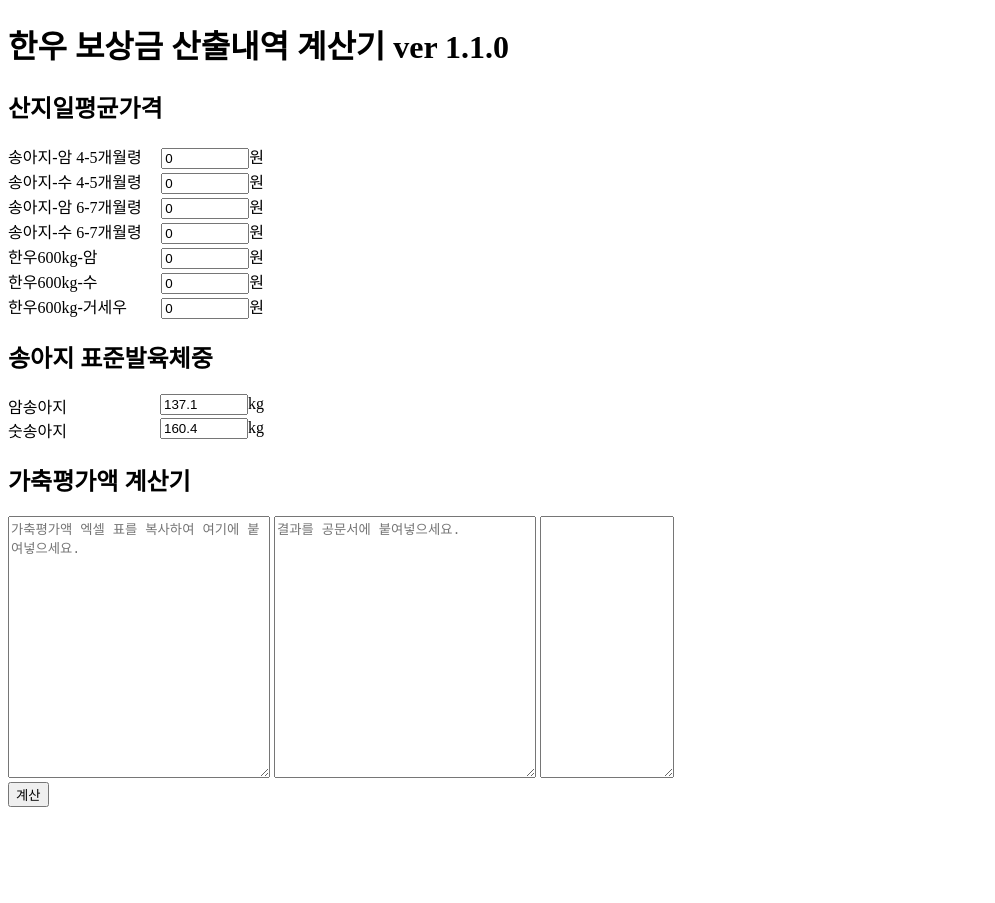
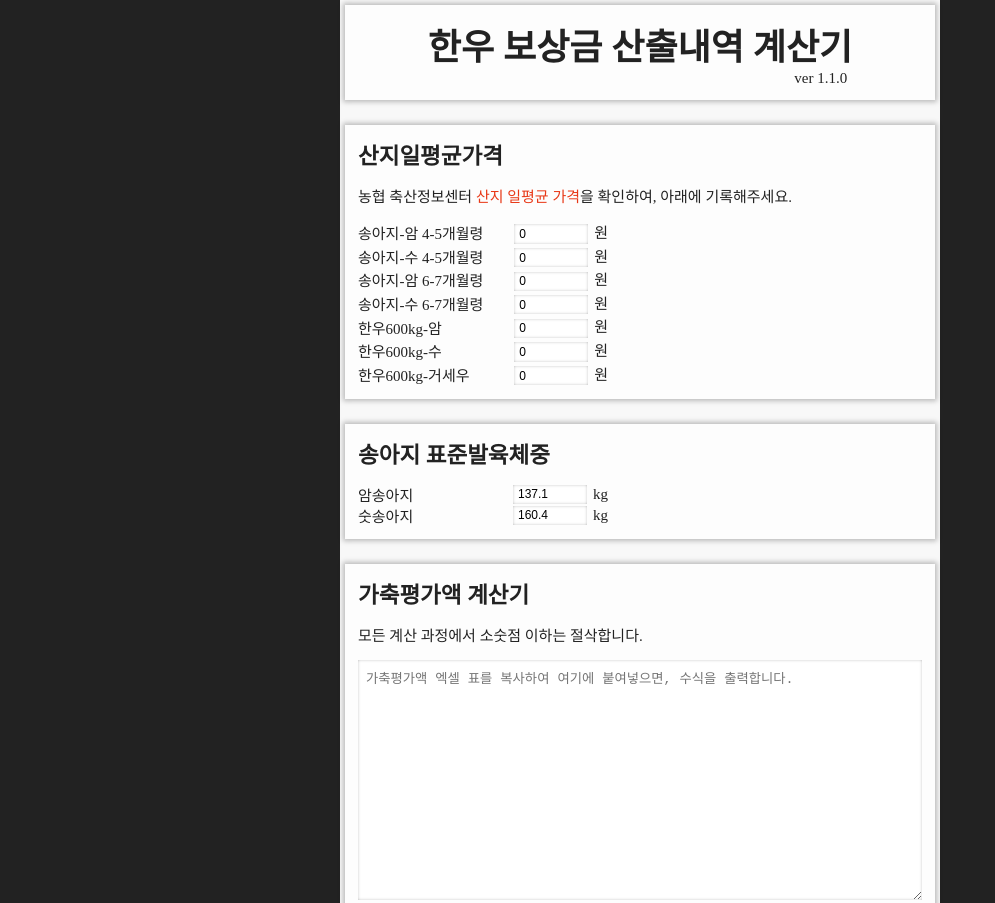
Before and after one commit to Phryxia/cow-calculator, a website built with webpack: page src/index.html in a window 1280 px wide. Shown: the top 903 px of the page, without its empty margins (0-995 px from the left). Before the commit the page ends 815 px from the top, so only its background shows below. Built offline with nearby package versions, Linux system fonts and the light colour scheme; a web font is replaced by a local one.

Commit message:
Polish visual design

```diff
--- a/src/index.html
+++ b/src/index.html
@@ -4,10 +4,22 @@
     <title>한우 보상금 산출내역 계산기 ver 1.1.0</title>
   </head>
   <body>
-    <h1>한우 보상금 산출내역 계산기 ver 1.1.0</h1>
+    <div class="root">
+      <section class="header section">
+        <div>
+          <h1>한우 보상금 산출내역 계산기</h1>
+          <em>ver 1.1.0</em>
+        </div>
+      </section>
 
-    <section class="price">
+      <section class="price section">
         <h2>산지일평균가격</h2>
+        <p>
+          농협 축산정보센터
+          <a href="https://livestock.nonghyup.com/frdist/price3List.do"
+            >산지 일평균 가격</a
+          >을 확인하여, 아래에 기록해주세요.
+        </p>
         <div class="price-row">
           송아지-암 4-5개월령
           <div>
@@ -94,48 +106,56 @@
         </div>
       </section>
 
-    <section class="price">
+      <section class="price section">
         <h2>송아지 표준발육체중</h2>
         <div class="price-row">
           암송아지
           <div>
-          <input
-            type="number"
-            id="standard-f"
-            min="0"
-            value="137.1"
-            readonly
-          />kg
+            <input type="number" id="standard-f" min="0" value="137.1" />kg
           </div>
         </div>
         <div class="price-row">
           숫송아지
           <div>
-          <input
-            type="number"
-            id="standard-m"
-            min="0"
-            value="160.4"
-            readonly
-          />kg
+            <input type="number" id="standard-m" min="0" value="160.4" />kg
           </div>
         </div>
       </section>
 
-    <section>
+      <section class="section">
         <h2>가축평가액 계산기</h2>
+        <p>모든 계산 과정에서 소숫점 이하는 절삭합니다.</p>
         <textarea
           id="input"
-        placeholder="가축평가액 엑셀 표를 복사하여 여기에 붙여넣으세요."
+          placeholder="가축평가액 엑셀 표를 복사하여 여기에 붙여넣으면, 수식을 출력합니다."
         ></textarea>
         <textarea
           id="output"
-        placeholder="결과를 공문서에 붙여넣으세요."
+          placeholder="계산식 결과를 공문서에 붙여넣으세요."
           readonly
         ></textarea>
-      <textarea id="price-output" readonly></textarea>
+        <textarea
+          id="price-output"
+          placeholder="최종 가격 결과입니다."
+          readonly
+        ></textarea>
+      </section>
 
-      <br /><input id="calculate-button" type="button" value="계산" />
-    </section>
+      <footer class="section">
+        <p>
+          이 서비스는 민간에서 개발한 비공식 프로그램으로 정부와는 관련이
+          없습니다.<br />
+          제목 폰트는
+          <a href="https://noonnu.cc/font_page/943">밀양해맑은상상체</a>, 내용
+          폰트는
+          <a href="https://noonnu.cc/font_page/941">밀양아리랑고딕체</a>를
+          사용하였습니다.<br />문의:
+          <a href="mailto:xahhaepica@gmail.com">xahhaepica@gmail.com</a>
+        </p>
+        <a href="https://github.com/Phryxia/cow-calculator">
+          <img src="/public/GitHub-Mark-64px.png" />
+        </a>
+      </footer>
+    </div>
   </body>
 </html>
--- a/src/index.ts
+++ b/src/index.ts
@@ -7,14 +7,15 @@ const $output = document.querySelector('#output') as HTMLTextAreaElement
 const $priceOutput = document.querySelector(
   '#price-output',
 ) as HTMLTextAreaElement
-const $button = document.querySelector('#calculate-button') as HTMLInputElement
 
-$button.onclick = () => {
+function calculate() {
   // 안전 장치
   if (isNotCompleted()) {
     alert('모든 산지일평균가격을 제대로 입력해주세요.')
     return
   }
+
+  if (!$input.value) return
 
   // 계산하기
   const cows = parseCows()
@@ -26,6 +27,7 @@ $button.onclick = () => {
   renderFinalOutcomes(renderedCalculations)
 }
 
+$input.addEventListener('change', calculate)
 function isNotCompleted(): boolean {
   const doms = document.querySelectorAll('.price-input')
   let warn = false
--- a/src/styles.css
+++ b/src/styles.css
@@ -1,24 +1,138 @@
-.price {
-  width: 256px;
+@font-face {
+  font-family: 'MYHaemalgeunSangsang';
+  src: url('https://cdn.jsdelivr.net/gh/projectnoonnu/noonfonts_2206-02@1.0/MYHaemalgeunSangsang.woff2')
+    format('woff2');
+  font-weight: normal;
+  font-style: normal;
+}
+
+@font-face {
+  font-family: 'MYArirang_gothic';
+  src: url('https://cdn.jsdelivr.net/gh/projectnoonnu/noonfonts_2206-02@1.0/MYArirang_gothic.woff2')
+    format('woff2');
+  font-weight: normal;
+  font-style: normal;
+}
+
+* {
+  margin: 0;
+  padding: 0;
+  box-sizing: border-box;
+}
+
+a,
+a:visited {
+  text-decoration: none;
+  color: #e83817;
+}
+
+a:hover {
+  color: #fe6c6b;
+}
+
+body {
+  font-family: MYArirang_gothic;
+  font-size: 15px;
+  background: #222222;
+  color: #222222;
+}
+
+.root {
+  width: 600px;
+  translate: calc((100vw - 600px) / 2);
+  display: flex;
+  flex-direction: column;
+  align-items: center;
+  background: #f8f8f8;
+  padding: 0 5px;
+}
+
+.root > * {
+  width: 100%;
+}
+
+.root > *:not(:last-child) {
+  margin-top: 5px;
+  margin-bottom: 20px;
+}
+
+.root > *:last-child {
+  margin-bottom: 5px;
+}
+
+.header {
+  display: flex;
+  flex-direction: column;
+  text-align: end;
+  align-items: center;
+}
+
+.header h1 {
+  font-family: MYHaemalgeunSangsang;
+  font-size: 36px;
+  width: auto;
+}
+
+.header em {
+  padding-right: 5px;
+  font-style: normal;
+}
+
+.section {
+  padding: 13px;
+  background: #fdfdfd;
+  box-shadow: 0px 0px 5px 2px #00000040;
+}
+
+.section > h2 {
+  margin-bottom: 15px;
+}
+
+.section > p {
+  margin: 15px 0;
 }
 
 .price input {
-  width: 80px;
+  font-size: 12px;
+  width: 74px;
+  height: 1.6em;
+  margin-right: 0.5em;
+  margin-bottom: 1px;
+  padding: 2px 5px;
+  border: none;
+  box-shadow: inset 0px 0px 5px -3px black;
 }
 
 .price-row {
   display: flex;
   flex-direction: row;
   justify-content: space-between;
-  width: 100%;
+  align-items: center;
+  width: 250px;
 }
 
-#input, #output {
-  width: 256px;
-  height: 256px;
+textarea {
+  width: 100%;
+  height: 240px;
+  display: block;
+  margin-bottom: 10px;
+  padding: 8px;
+  border: none;
+  box-shadow: inset 0px 0px 5px -3px black;
 }
 
-#price-output {
-  width: 128px;
-  height: 256px;
+footer {
+  display: flex;
+  flex-direction: column;
+  align-items: center;
 }
+
+footer p {
+  font-size: 12px;
+  text-align: center;
+}
+
+footer img {
+  width: 32px;
+  height: 32px;
+}
--- a/webpack.config.js
+++ b/webpack.config.js
@@ -29,4 +29,11 @@ module.exports = {
       template: './src/index.html',
     }),
   ],
+  devServer: {
+    static: {
+      publicPath: '/public',
+      directory: path.join(__dirname, 'public'),
+    },
+    open: true,
+  },
 }
```
Also changed, not shown: public/GitHub-Mark-64px.png (added). Lines whose indentation alone changed are shown as unchanged.
